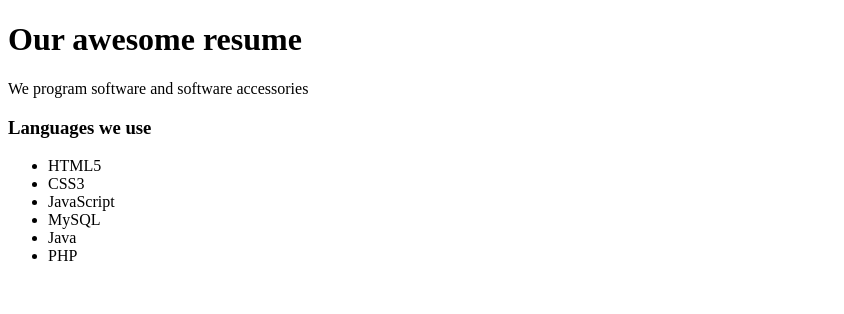
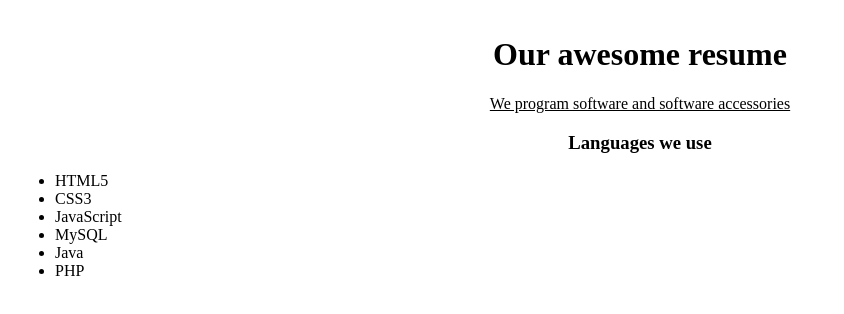
Before and after one commit to CodeupClassroom/sequoia_web_exercises, a plain HTML site: page resume.html in a window 1280 px wide. Shown: the whole page, without its empty margins (0-844 px from the left). Drawn offline with Linux system fonts and the light colour scheme.

Commit message:
styled list items and p tags

```diff
--- a/css/resume.css
+++ b/css/resume.css
@@ -3,6 +3,17 @@ body {
     padding: 5px;
 }
 
-h1 {
+h1, h3 {
     text-align: center;
 }
+
+p {
+    text-align: center;
+    text-decoration: underline;
+}
+
+li:hover {
+    font-size: 2em;
+    color: white;
+    background-color: navy;
+}
--- a/resume.html
+++ b/resume.html
@@ -3,6 +3,7 @@
 <head>
     <meta charset="UTF-8">
     <title>Resume</title>
+    <link rel="stylesheet" href="css/resume.css">
 </head>
 <body>
 <h1>Our awesome resume</h1>
```
